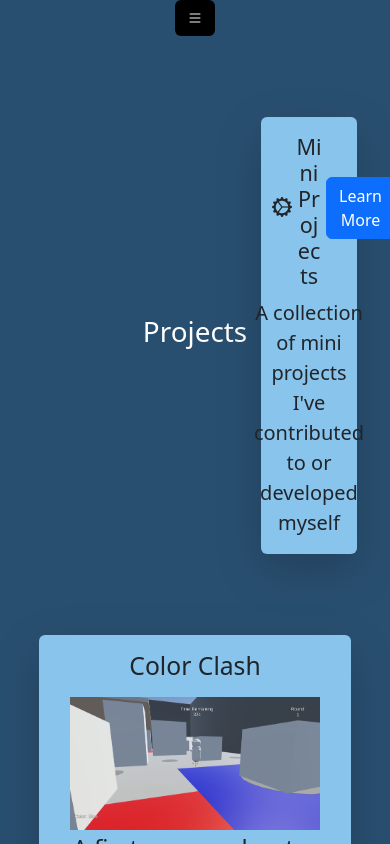
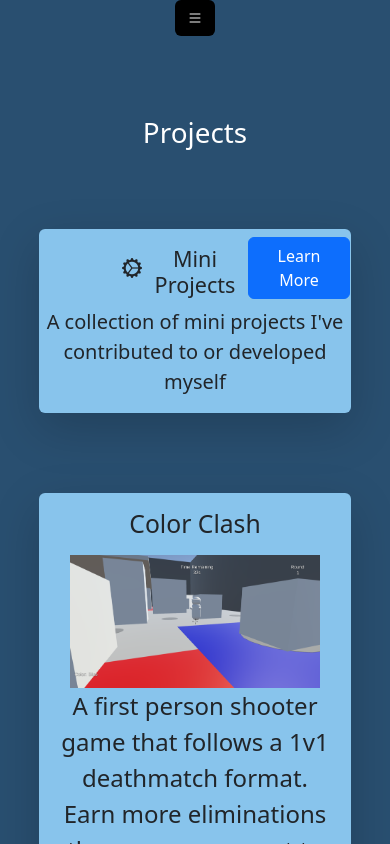
Before and after one commit to BenjaMenja/portfolio-new, a React (Create React App) app: page /projects in a window 390 px wide. Shown: the top 844 px of the page. Built offline with nearby package versions, Linux system fonts and the light colour scheme.

Commit message:
Mini Projects works on mobile, force footer to bottom, fixed some meta data

```diff
--- a/public/index.html
+++ b/public/index.html
@@ -8,7 +8,7 @@
     <meta name="theme-color" content="#000000" />
     <meta
       name="description"
-      content="Web site created using create-react-app"
+      content="Ben Gelinas's Portfolio Website"
     />
     <link rel="apple-touch-icon" href="%PUBLIC_URL%/logo192.png" />
     <!--
--- a/src/App.css
+++ b/src/App.css
@@ -1,9 +1,15 @@
 .App {
+  display: flex;
+  flex-direction: column;
   text-align: center;
   background-color: #294F70;
   min-height: 100vh;
   min-width: 100vw;
   font-size: 1.25rem;
+}
+
+.content {
+  flex: 1
 }
 
 #root {
@@ -68,7 +74,7 @@
 
 .footer-bar {
   font-size: 1.1rem;
-  margin-top: 3rem;
+  margin-top: auto;
   color: var(--text-color);
   background-color: var(--background-color);
 }
--- a/src/App.js
+++ b/src/App.js
@@ -18,9 +18,7 @@ import MiniProjects from "./pages/miniprojects";
 function App() {
   return (
     <div className="App">
-      <header className="App-header">
-
-      </header>
+        <div className={"content"}>
             <Router>
                 <MyNavbar />
                 <Routes>
@@ -38,6 +36,7 @@ function App() {
                     <Route exact path={'/resume'} element={<Resume />}/>
                 </Routes>
             </Router>
+        </div>
         <FooterBar />
     </div>
   );
--- a/src/components/Projects/MiniProject.js
+++ b/src/components/Projects/MiniProject.js
@@ -14,7 +14,7 @@ function MiniProject(props) {
     }, [])
     return (
         <>
-            <Card className={'shadow-lg'} outline color="light" style={{
+            {(width > 768) ? <Card className={'shadow-lg'} outline color="light" style={{
                 width: '80%',
                 height: '100%',
                 marginLeft: '10%',
@@ -38,7 +38,35 @@ function MiniProject(props) {
                         </td>
                     </tr>
                 </table>
+            </Card> : <Card className={'shadow-lg'} outline color="light" style={{
+                width: '80%',
+                height: '100%',
+                marginLeft: '10%',
+                marginBottom: '5rem',
+                textAlign: 'center',
+                backgroundColor: bgColor,
+                border: 'none'
+            }}>
+                <h2 style={{marginBottom: '1rem', marginTop: '1rem'}}>{props.title}</h2>
+                <table style={{width: '100%', tableLayout: 'fixed'}}>
+                    <tr>
+                        <td>
+                            <img src={props.imgsrc} width={'60%'} height={'auto'} alt={"Missing"}/>
+                        </td>
+                        <td>
+                            <p style={{textAlign: 'left'}}>{props.desc}</p>
+                            {(props.download) && <Button color={'primary'} onClick={() => {
+                                window.location.href = props.download
+                            }} style={{width: '50%'}}>
+                                {props.downloadtext ? props.downloadtext : "Download"}
+                            </Button>}
+                        </td>
+                    </tr>
+                </table>
             </Card>
+
+            }
+
         </>
     )
 }
--- a/src/pages/miniprojects.js
+++ b/src/pages/miniprojects.js
@@ -2,15 +2,25 @@ import MiniProject from "../components/Projects/MiniProject";
 import StatsViewer from "../images/mc_stats_viewer.png"
 import MarioAI from "../images/mario_ai.png"
 import GreatEscapeWebsite from "../images/great_escape_website.png"
+import {useEffect, useState} from "react";
 
 function MiniProjects() {
+    const [width, setWidth] = useState(window.innerWidth)
+    useEffect(() => {
+        function handleResize() {
+            const newwidth = window.innerWidth
+            setWidth(newwidth)
+            console.log(newwidth)
+        }
+        window.addEventListener('resize', handleResize)
+    }, [])
     return (
         <div style={{color: '#FFFFFF'}}>
             <h1 style={{marginBottom: '1rem'}}>Mini Projects</h1>
             <p>Here you'll find a collection of small projects I've either contributed to or developed myself.</p>
             <p>All of these projects took a short amount of time to complete and involved up to 2 other people, if any.</p>
             <p>They also may or may not be revisited, or in the case of unfinished ones, finished in the future. Enjoy!</p>
-            <table className={"mini-projects"}>
+            {width > 768 ? <table className={"mini-projects"}>
                 <tr>
                     <td>
                         <MiniProject title={"Minecraft Stats Viewer"} imgsrc={StatsViewer}
@@ -33,7 +43,19 @@ function MiniProjects() {
 
                     </td>
                 </tr>
-            </table>
+            </table> :
+                <>
+                    <MiniProject title={"Minecraft Stats Viewer"} imgsrc={StatsViewer}
+                                 desc={<p>A small desktop application that allows you to view generated graphs of game statistics automatically recorded by <i>Minecraft</i>. Supports all vanilla statistics and features a search function to find any statistic you desire.</p>}
+                                 download={"https://github.com/BenjaMenja/mc-stats-visualizer"}/>
+                    <MiniProject title={"Mario AI Framework Agent"} imgsrc={MarioAI}
+                                 desc={"A basic agent made to run in the Mario AI Framework. Supports basic navigation of Super Mario Bros. levels, being able to avoid obstacles and enemies to reach the end in lower complexity levels."}
+                                 download={"https://github.com/MichaelGats/Mario-Turing-Test"}/>
+                    <MiniProject title={"The Great Escape Website"} imgsrc={GreatEscapeWebsite}
+                                 desc={<p>A small website created to host information about a game I worked on, <a href={"../the-great-escape"}>The Great Escape</a>. Contains a download page as well as information about the team.</p> }
+                                 download={"https://benjamenja.github.io/the-great-escape-website/"} downloadtext={"View"}/>
+                </>
+            }
         </div>
     )
 }
--- a/src/pages/projects.js
+++ b/src/pages/projects.js
@@ -6,21 +6,35 @@ import pokemonblitzimg from "../images/pokemon-blitz.png";
 import mergemonasteryimg from "../images/merge-monastery-logo.png"
 import colorclashimg from "../images/color-clash.png"
 import {Button, Card} from "reactstrap";
+import {useEffect, useState} from "react";
 
 function Projects() {
+    const [width, setWidth] = useState(window.innerWidth)
+    useEffect(() => {
+        function handleResize() {
+            const newwidth = window.innerWidth
+            setWidth(newwidth)
+        }
+        window.addEventListener('resize', handleResize)
+    }, [])
     return (
         <div style={{color: '#FFFFFF',marginTop: "5rem"}}>
-            <table style={{width: '100%', tableLayout: 'fixed', marginBottom: '5rem'}}>
+            {(width > 768) ? <table style={{width: '100%', tableLayout: 'fixed', marginBottom: '5rem'}}>
                 <tr>
                     <td></td>
                     <td>
                         <h1>Projects</h1>
                     </td>
                     <td>
-                        <MiniProjectDisplay />
+                        <MiniProjectDisplay screenwidth={width}/>
                     </td>
                 </tr>
-            </table>
+            </table> :
+                <>
+                    <h1>Projects</h1>
+                    <MiniProjectDisplay screenwidth={width}/>
+                </>
+            }
             <Project title="Color Clash" imgsrc={colorclashimg}
                      desc="A first person shooter game that follows a 1v1 deathmatch format. Earn more eliminations than your opponent to win, and paint the floor to enhance your movement! Part of a larger research project titled &quot;Exploring Adaptive Time Delay in First Person Shooter Games&quot;."
                      project="color-clash"
@@ -49,11 +63,12 @@ function Projects() {
     )
 }
 
-function MiniProjectDisplay() {
+function MiniProjectDisplay(props) {
     let bgColor = 'rgba(136, 196, 236, 1)'
     return (
-        <Card className={'shadow-lg'} outline color={"light"} style={{
-            width: '75%',
+        <>
+        {props.screenwidth > 768 ? <Card className={'shadow-lg'} outline color={"light"} style={{
+                width: '80%',
                 alignItems: 'center',
                 backgroundColor: bgColor,
                 border: 'none'
@@ -76,7 +91,36 @@ function MiniProjectDisplay() {
                     </tr>
                 </table>
                 <p>A collection of mini projects I've contributed to or developed myself</p>
+            </Card> : <Card className={'shadow-lg'} outline color={"light"} style={{
+                width: '80%',
+                alignItems: 'center',
+                backgroundColor: bgColor,
+                marginLeft: '10vw',
+                marginTop: '5rem',
+                marginBottom: '5rem',
+                border: 'none'
+            }}>
+                <table style={{width: '100%', tableLayout: 'fixed'}}>
+                    <tr>
+                        <td style={{textAlign: 'right'}}>
+                            <i className={"bi bi-gear-wide-connected"}></i>
+                        </td>
+                        <td>
+                            <h4 style={{marginTop: '1rem'}}>Mini Projects</h4>
+                        </td>
+                        <td>
+                            <Button color="primary" onClick={() => {
+                                window.location.href = '/mini-projects'
+                            }}>
+                                Learn More
+                            </Button>
+                        </td>
+                    </tr>
+                </table>
+                <p>A collection of mini projects I've contributed to or developed myself</p>
             </Card>
+        }
+        </>
     )
 }
 
```
Lines whose indentation alone changed are shown as unchanged.
